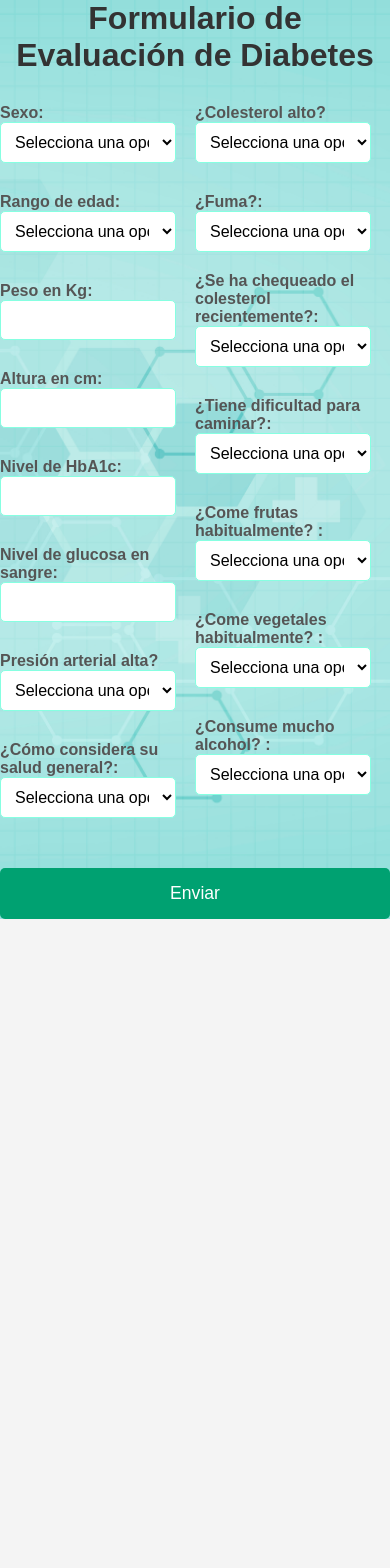
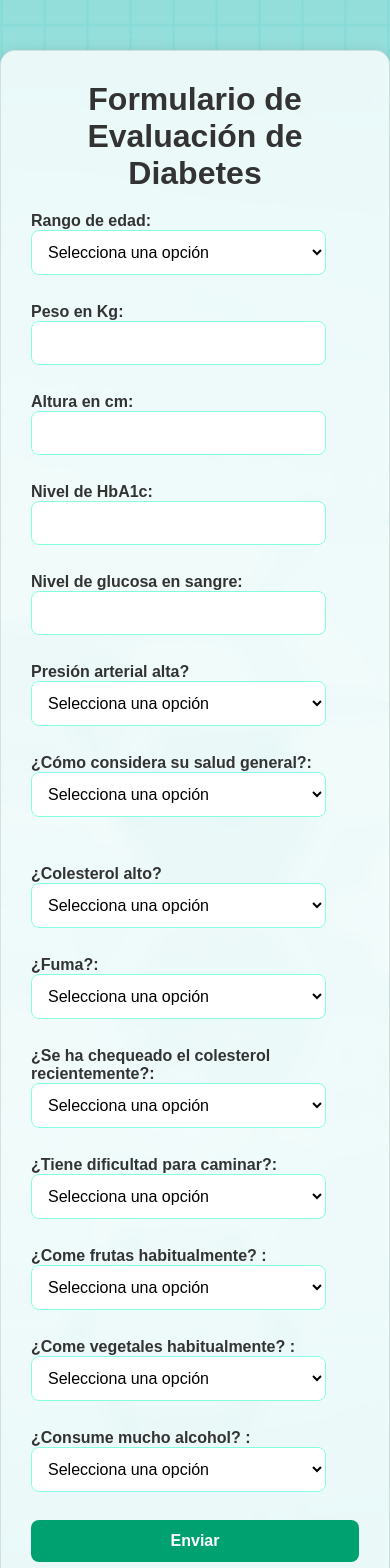
Before and after one commit to chizzi01/front-cienciadedatos, a React (Vite) app: page /form in a window 390 px wide. Shown: the top 1568 px of the page. Before the commit the page ends 919 px from the top, so only its background shows below. Built offline with nearby package versions, Linux system fonts and the light colour scheme.

Commit message:
diseño form

```diff
--- a/src/App.css
+++ b/src/App.css
@@ -1,5 +1,4 @@
-/* App.css */
-*{
+* {
   margin: 0;
   padding: 0;
   box-sizing: border-box;
@@ -11,13 +10,12 @@
   justify-content: center;
   align-items: center;
   width: 100%;
-  background-image: url('../src//assets/back.jpg');
+  background-image: url('../src/assets/back.jpg');
   background-size: cover;
   background-repeat: no-repeat;
   background-position: center;
   min-height: 100vh;
 }
-
 
 body {
   font-family: 'Arial', sans-serif;
@@ -26,14 +24,13 @@ body {
   padding: 0;
 }
 
-.App {
-  max-width: 600px;
+.Form {
+  max-width: 1000px;
   margin: 50px auto;
-  padding: 20px;
-  background-color: #ffffff17;
-  border-radius: 10px;
-  box-shadow: 0 4px 8px rgba(0, 0, 0, 0.1);
-  /* transparente blur */
+  padding: 30px;
+  background-color: rgba(255, 255, 255, 0.8); /* Fondo blanco con ligera opacidad */
+  border-radius: 15px;
+  box-shadow: 0 8px 20px rgba(0, 0, 0, 0.25); /* Sombra más pronunciada para profundidad */
   backdrop-filter: blur(10px);
   border: 1px solid rgba(0, 0, 0, 0.1);
 }
@@ -41,7 +38,7 @@ body {
 h1 {
   text-align: center;
   color: #333;
-  margin-bottom: 30px;
+  margin-bottom: 20px;
 }
 
 form {
@@ -52,80 +49,69 @@ form {
 
 label {
   display: block;
-  margin-bottom: 10px;
-  color: #555;
+  margin-bottom: 8px;
+  color: #333;
   font-weight: bold;
 }
 
-input {
+input,
+select {
   width: 90%;
-  padding: 10px;
+  padding: 12px;
   margin-bottom: 20px;
   border: 1px solid #86ffe1;
-  border-radius: 5px;
+  border-radius: 8px;
   font-size: 1rem;
-  box-sizing: border-box;
-  background-color: #ffffff;
+  background-color: #ffffff; /* Campo blanco para contraste */
+  transition: border-color 0.3s, box-shadow 0.3s; /* Transición suave para el efecto de enfoque */
 }
 
-select {
-  width: 90%;
-  padding: 10px;
-  margin-bottom: 20px;
-  border: 1px solid #86ffe1;
-  border-radius: 5px;
-  font-size: 1rem;
-  box-sizing: border-box;
-  background-color: #ffffff;
-}
-
-input:focus, select:focus {
+input:focus,
+select:focus {
   outline: none;
-  border: 1px solid #00a171;
-}
-
-input:focus {
-  outline: none;
-  border: 1px solid #00a171;
+  border: 1px solid #00a171; /* Color de enfoque */
+  box-shadow: 0 0 5px rgba(0, 168, 113, 0.5); /* Sombra suave al enfocar */
 }
 
 .form {
   display: flex;
   justify-content: space-between;
   width: 100%;
+  gap: 20px;
 }
 
-.left-group, .right-group {
+.left-group,
+.right-group {
   width: 48%;
 }
 
 button {
   width: 100%;
-  padding: 15px;
-  background-color: #00a171;
-  color: white;
-  font-size: 1.1rem;
+  padding: 12px;
+  background-color: #00a171; /* Color del botón */
+  color: #fff;
+  font-weight: bold;
+  font-size: 1rem;
   border: none;
-  border-radius: 5px;
+  border-radius: 8px;
   cursor: pointer;
-  margin-top: 20px;
+  transition: background-color 0.3s, transform 0.2s;
 }
 
 button:hover {
-  background-color: #5dffdc;
-  color: #00a171;
+  background-color: #008a5b; /* Color del botón al pasar el mouse */
+  transform: scale(1.05); /* Efecto de escala al pasar el mouse */
 }
 
-.loginAlign {
-  display: flex;
-  justify-content: center;
-  flex-direction: column;
-  margin-top: 20px;
-  width: 100%;
-}
+@media (max-width: 768px) {
+  .form {
+    flex-direction: column;
+  }
 
-.loginAlign input {
-  width: 100%;
+  .left-group,
+  .right-group {
+    width: 100%;
+  }
 }
 
 .dashboard-container {
@@ -163,59 +149,3 @@ button:hover {
   color: #555;
   margin-bottom: 15px;
 }
-
-.miHistorial-table {
-  width: 100%;
-  border-collapse: collapse;
-  margin-top: 20px;
-}
-
-.miHistorial-table th {
-  background-color: #00a171;
-  color: white;
-  padding: 5px;
-  width: 100%;
-}
-
-.miHistorial-table td {
-  padding: 10px;
-  border-bottom: 1px solid #ddd;
-  width: 100%;
-}
-
-.miHistorial-table tr:hover {
-  background-color: #f2f2f2;
-}
-
-.miHistorial-table tr:nth-child(even) {
-  background-color: #f2f2f2;
-}
-
-.miHistorial-table tr:nth-child(odd) {
-  background-color: #ffffff;
-}
-
-.miHistorial-table th, .miHistorial-table td {
-  text-align: left;
-}
-
-.miHistorial-table th, .miHistorial-table td {
-  border-bottom: 1px solid #ddd;
-}
-
-.miHistorial-table th, .miHistorial-table td {
-  padding: 15px;
-}
-
-.miHistorial-table th, .miHistorial-table td {
-  border-bottom: 1px solid #ddd;
-}
-
-
-
-/* Mobile responsiveness */
-@media (max-width: 768px) {
-  .left-group, .right-group {
-    width: 100%;
-  }
-}
--- a/src/components/Form.jsx
+++ b/src/components/Form.jsx
@@ -38,7 +38,6 @@ function Form() {
 
   const handleSubmit = (e) => {
     e.preventDefault();
-    // Process form data to determine diabetes risk
     console.log(formData);
   };
 
@@ -48,14 +47,6 @@ function Form() {
       <form onSubmit={handleSubmit}>
         <div className='form'>
           <div className='left-group'>
-            <label>
-              Sexo:
-              <select name="sexo" value={formData.sexo} onChange={handleChange}>
-                <option value='' hidden>Selecciona una opción</option>
-                <option value={1}>Masculino</option>
-                <option value={0}>Femenino</option>
-              </select>
-            </label>
             <label>
               Rango de edad:
               <select name="edad" value={formData.edad} onChange={handleChange}>
@@ -95,7 +86,7 @@ function Form() {
               Presión arterial alta?
               <select name="presionArterial" value={formData.presionArterial} onChange={handleChange}>
                 <option value='' hidden>Selecciona una opción</option>
-                <option value={1}>Si</option>
+                <option value={1}>Sí</option>
                 <option value={0}>No</option>
               </select>
             </label>
@@ -116,7 +107,7 @@ function Form() {
               ¿Colesterol alto?
               <select name="colesterol" value={formData.colesterol} onChange={handleChange}>
                 <option value='' hidden>Selecciona una opción</option>
-                <option value={1}>Si</option>
+                <option value={1}>Sí</option>
                 <option value={0}>No</option>
               </select>
             </label>
@@ -127,14 +118,14 @@ function Form() {
                 <option value={1}>Sí</option>
                 <option value={0}>No</option>
               </select>
-              <label >
+            </label>
+            <label>
               ¿Se ha chequeado el colesterol recientemente?:
-              <select name="chequeColesterol" value={formData.chequeoColesterol} onChange={handleChange}>
+              <select name="chequeoColesterol" value={formData.chequeoColesterol} onChange={handleChange}>
                 <option value='' hidden>Selecciona una opción</option>
                 <option value={1}>Sí</option>
                 <option value={0}>No</option>
               </select>
-              </label>
             </label>
             <label>
               ¿Tiene dificultad para caminar?:
@@ -168,50 +159,6 @@ function Form() {
                 <option value={0}>No</option>
               </select>
             </label>
-            {/* <label>
-              ¿Tuvo problemas cardiacos?:
-              <select name="problemasCardiacos" value={formData.problemasCardiacos} onChange={handleChange}>
-                <option value='' hidden>Selecciona una opción</option>
-                <option value={1}>Sí</option>
-                <option value={0}>No</option>
-              </select>
-            </label>
-            <label>
-              ¿Tuvo algun derrame cerebral?:
-              <select name="stroke" value={formData.derrame} onChange={handleChange}>
-                <option value='' hidden>Selecciona una opción</option>
-                <option value={1}>Sí</option>
-                <option value={0}>No</option>
-              </select>
-            </label>
-            <label>
-              ¿Cómo considera su salud física?:
-              <select name="saludFisica" value={formData.saludFisica} onChange={handleChange}>
-                <option value='' hidden>Selecciona una opción</option>
-                <option value={1}>Excelente</option>
-                <option value={2}>Muy Buena</option>
-                <option value={3}>Buena</option>
-                <option value={4}>Regular</option>
-                <option value={5}>Mala</option>
-              </select>
-            </label>
-            <label>
-              Nivel de ingresos:
-              <select name="ingresos" value={formData.ingresos} onChange={handleChange}>
-                <option value='' hidden>Selecciona una opción</option>
-                <option value={1}>Menos de $10.000</option>
-                <option value={5}>Menos de $35.000</option>
-                <option value={8}>Mas de $75.000</option>
-              </select>
-            </label>
-            <label>
-              ¿Realiza actividad fisica?:
-              <select name="actFisica" value={formData.actFisica} onChange={handleChange}>
-                <option value='' hidden>Selecciona una opción</option>
-                <option value={1}>Sí</option>
-                <option value={0}>No</option>
-              </select>
-            </label> */}
           </div>
         </div>
         <button type="submit">Enviar</button>
```
